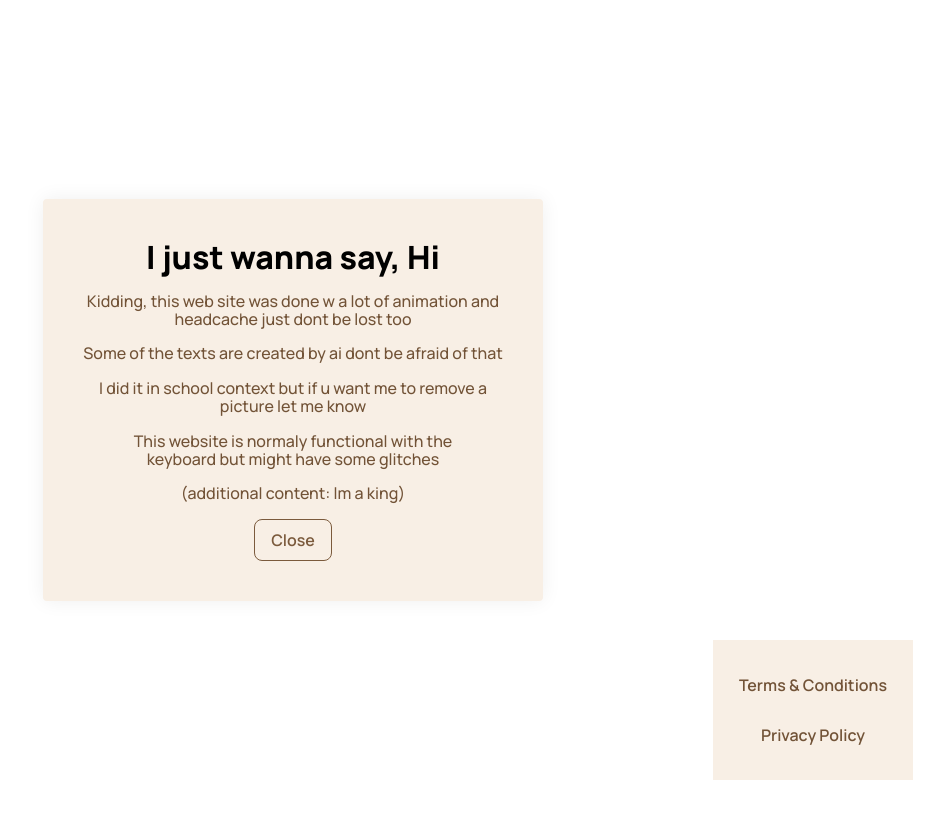
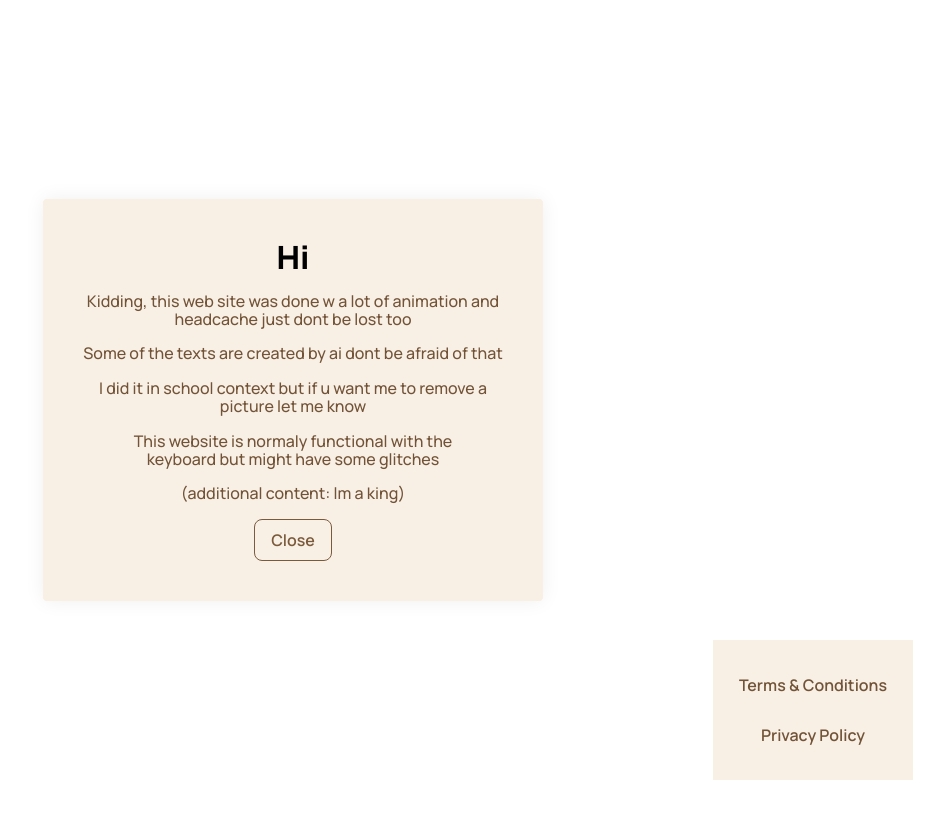
Before and after one commit to emerone/HotelHouse, a plain HTML site: page Index.html in a window 1280 px wide. Shown: the top 818 px of the page, without its empty margins (347-1280 px from the left). Drawn offline with nearby package versions, Linux system fonts and the light colour scheme; files whose address does not match are found by name.

Commit message:
First message edit

```diff
--- a/Index.html
+++ b/Index.html
@@ -650,7 +650,7 @@
 
     <dialog class="first-dialog up">
         <div>
-            <h3>I just wanna say, Hi</h3>
+            <h3>Hi</h3>
             <p>Kidding, this web site was done w a lot of animation and headcache just dont be lost too</p>
             <p>Some of the texts are created by ai dont be afraid of that</p>
             <p>I did it in school context but if u want me to remove a picture let me know</p>
```
